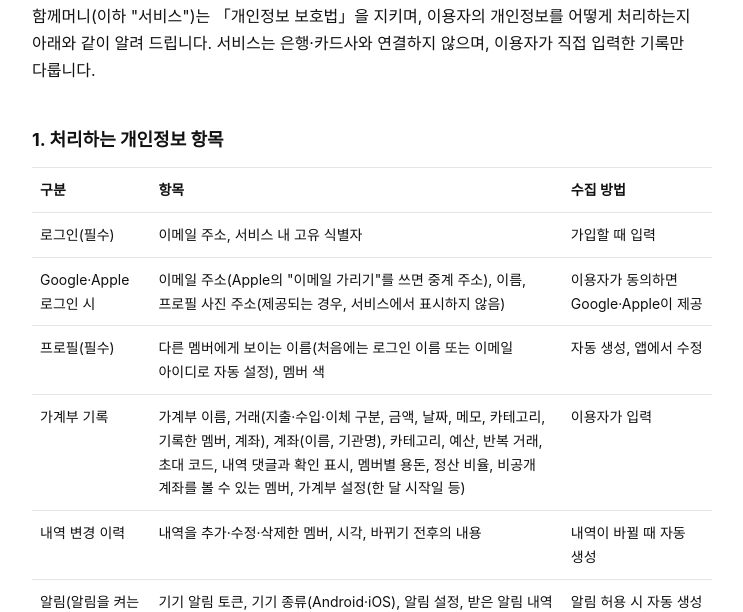
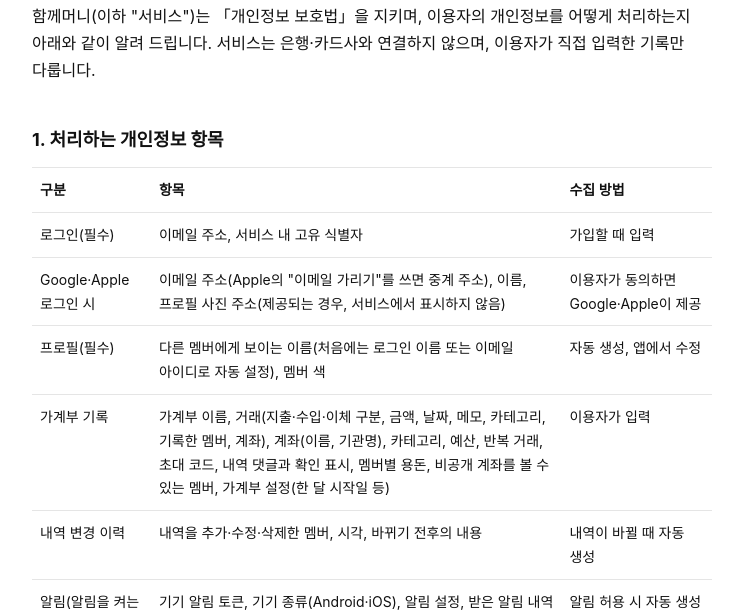
Before and after one commit to ehdl0515/ehdl0515.github.io, a plain HTML site: page privacy.html in a window 1280 px wide. Shown: the part 191-803 px from the top of the page, without its empty margins (268-1011 px from the left). Drawn offline with Linux system fonts and the light colour scheme.

Commit message:
개인정보처리방침에서 정산 비율 항목 삭제 (앱에서 기능 제거)
Co-Authored-By: Claude Opus 5.5 <noreply@anthropic.com>
Claude-Session: https://claude.ai/code/session_018CmtrffKYvBjYAsE8UM4Wp

```diff
--- a/privacy.html
+++ b/privacy.html
@@ -9,7 +9,7 @@
 <tr><td>로그인(필수)</td><td>이메일 주소, 서비스 내 고유 식별자</td><td>가입할 때 입력</td></tr>
 <tr><td>Google·Apple 로그인 시</td><td>이메일 주소(Apple의 "이메일 가리기"를 쓰면 중계 주소), 이름, 프로필 사진 주소(제공되는 경우, 서비스에서 표시하지 않음)</td><td>이용자가 동의하면 Google·Apple이 제공</td></tr>
 <tr><td>프로필(필수)</td><td>다른 멤버에게 보이는 이름(처음에는 로그인 이름 또는 이메일 아이디로 자동 설정), 멤버 색</td><td>자동 생성, 앱에서 수정</td></tr>
-<tr><td>가계부 기록</td><td>가계부 이름, 거래(지출·수입·이체 구분, 금액, 날짜, 메모, 카테고리, 기록한 멤버, 계좌), 계좌(이름, 기관명), 카테고리, 예산, 반복 거래, 초대 코드, 내역 댓글과 확인 표시, 멤버별 용돈, 정산 비율, 비공개 계좌를 볼 수 있는 멤버, 가계부 설정(한 달 시작일 등)</td><td>이용자가 입력</td></tr>
+<tr><td>가계부 기록</td><td>가계부 이름, 거래(지출·수입·이체 구분, 금액, 날짜, 메모, 카테고리, 기록한 멤버, 계좌), 계좌(이름, 기관명), 카테고리, 예산, 반복 거래, 초대 코드, 내역 댓글과 확인 표시, 멤버별 용돈, 비공개 계좌를 볼 수 있는 멤버, 가계부 설정(한 달 시작일 등)</td><td>이용자가 입력</td></tr>
 <tr><td>내역 변경 이력</td><td>내역을 추가·수정·삭제한 멤버, 시각, 바뀌기 전후의 내용</td><td>내역이 바뀔 때 자동 생성</td></tr>
 <tr><td>알림(알림을 켜는 경우)</td><td>기기 알림 토큰, 기기 종류(Android·iOS), 알림 설정, 받은 알림 내역</td><td>알림 허용 시 자동 생성</td></tr>
 <tr><td>자동 수집</td><td>접속 IP 주소, 접속 일시, 요청 기록</td><td>서버 접속 시 자동 생성</td></tr>
```
